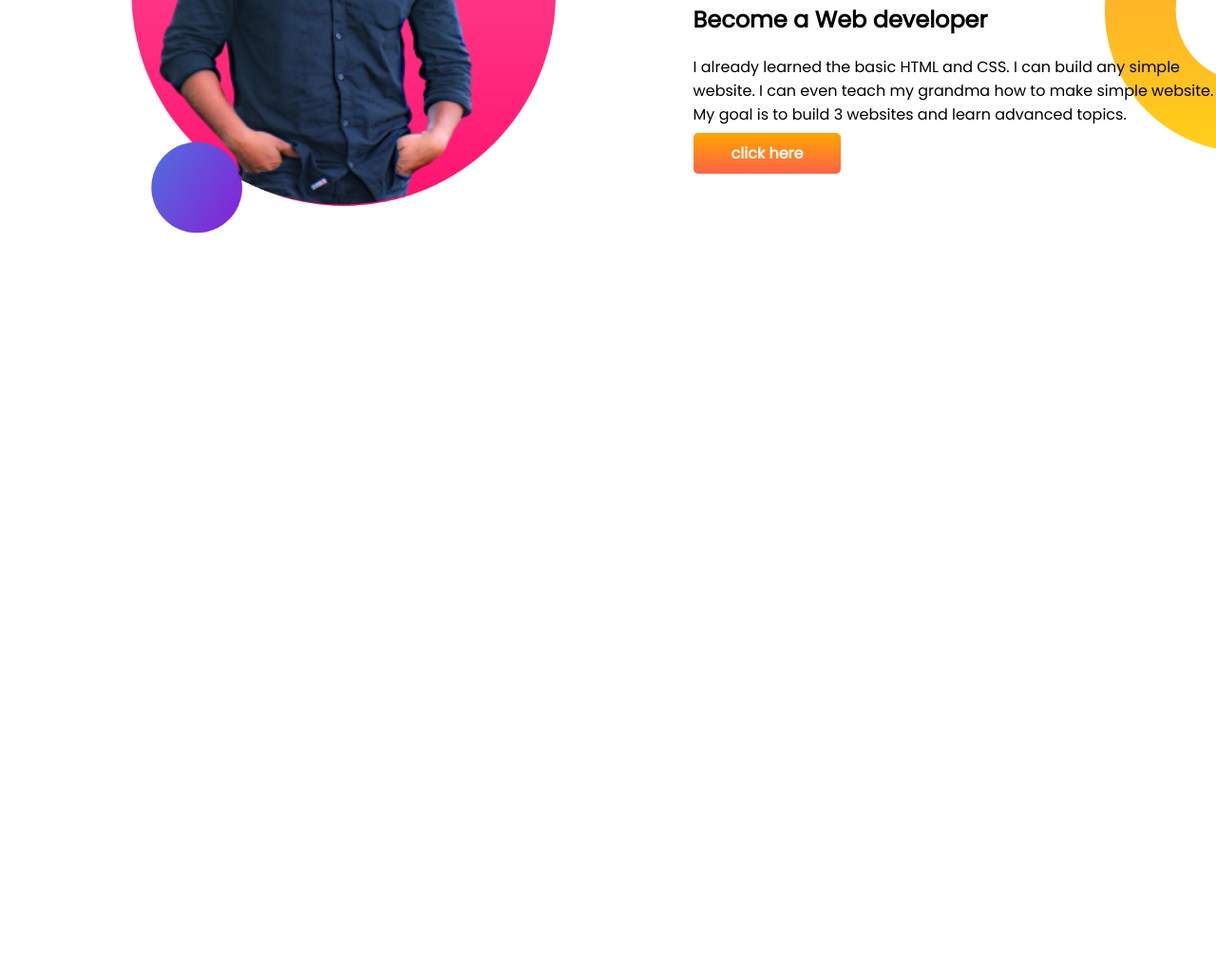
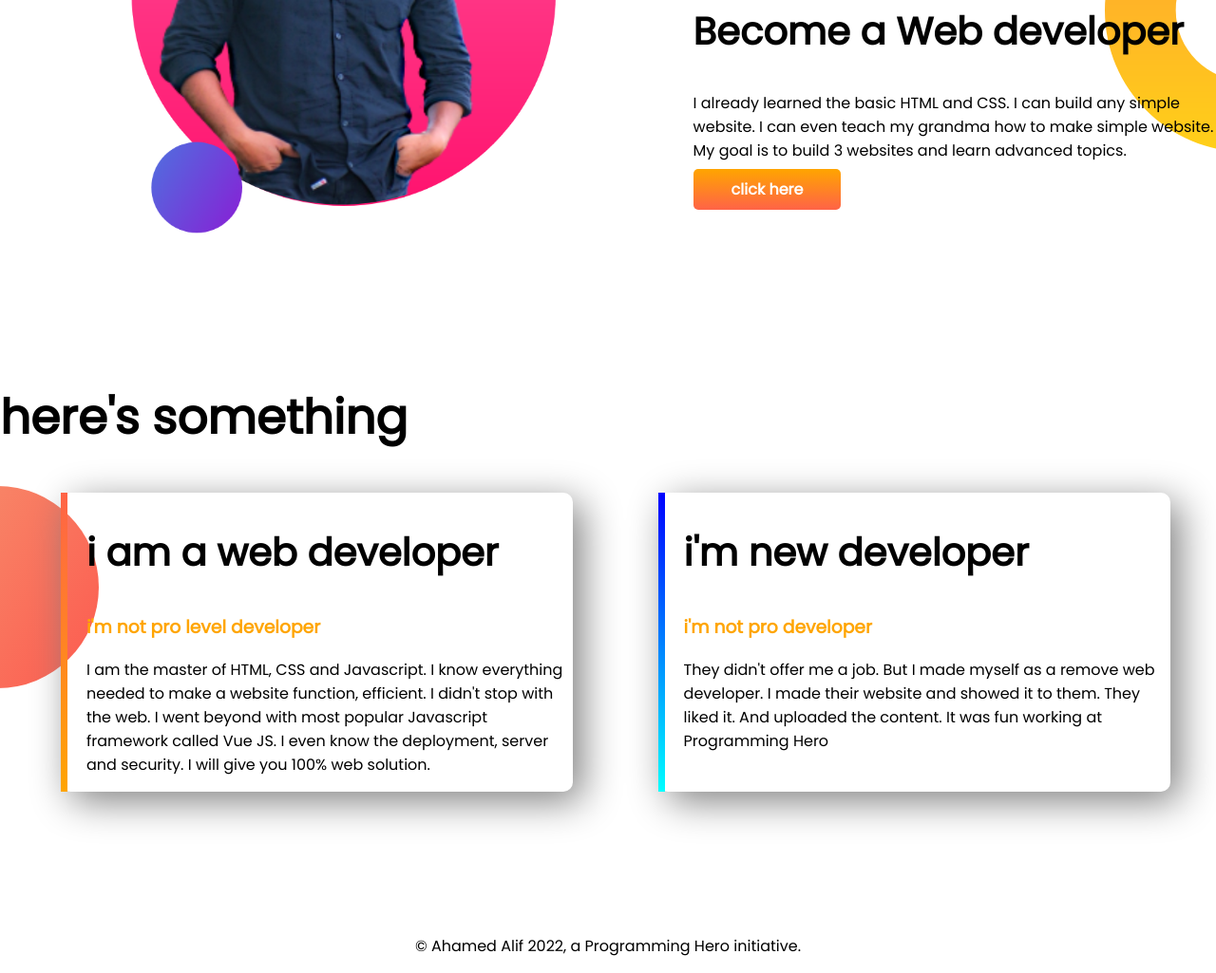
Before and after one commit to ahamed-alif/first-webside, a plain HTML site: page index.html in a window 1280 px wide. Shown: the part 879-1904 px from the top of the page at 95% size. Before the commit the page ends 1282 px from the top, so only its background shows below. Drawn offline with Linux system fonts and the light colour scheme.

Commit message:
last added

```diff
--- a/index.html
+++ b/index.html
@@ -13,7 +13,7 @@
 </head>
 
 <body>
-    <section class="background-benar">
+    <section class="background-benar flexible-container">
         <div class="half-width">
             <h1>Welcome To</h1>
             <h1><span class="color-name">Ahamed Alif</span> World !</h1>
@@ -30,7 +30,7 @@
         </div>
     </section>
 
-    <section class="other-sec">
+    <section class="other-sec flexible-container">
         <div class="half-width">
             <img src="images/my-bg2.png" alt="">
         </div>
@@ -43,6 +43,32 @@
             <a class="link-button" target="_blank" href="https://www.facebook.com">click here</a>
         </div>
     </section>
+
+    <section class="something-new">
+
+        <h1>here's something</h1>
+        <div class="flexible-container">
+            <div id="web-experience" class="experience-item">
+                <h2>i am a web developer</h2>
+                <h3 class="color-name">i'm not pro level developer</h3>
+                <p>I am the master of HTML, CSS and Javascript. I know everything needed to make a website function,
+                    efficient. I didn't stop with the web. I went beyond with most popular Javascript framework called
+                    Vue
+                    JS. I even know the deployment, server and security. I will give you 100% web solution.</p>
+            </div>
+
+            <div id="web-experience-other" class="experience-item">
+                <h2>i'm new developer</h2>
+                <h3 class="color-name">i'm not pro developer</h3>
+                <p>They didn't offer me a job. But I made myself as a remove web developer. I made their website and
+                    showed
+                    it to them. They liked it. And uploaded the content. It was fun working at Programming Hero</p>
+            </div>
+        </div>
+    </section>
+    <footer>
+        <p>© Ahamed Alif 2022, a Programming Hero initiative.</p>
+    </footer>
 </body>
 
 </html>
--- a/style.css
+++ b/style.css
@@ -7,11 +7,15 @@ h1 {
     font-size: 50px;
 }
 
+h2 {
+    font-size: 40px;
+}
+
 .color-name {
     color: orange;
 }
 
-section {
+.flexible-container {
     display: flex;
     margin-bottom: 150px;
 }
@@ -44,3 +48,34 @@ section {
     background-repeat: no-repeat;
     background-position: right;
 }
+
+.experience-item {
+    width: 40%;
+    margin-right: 2%;
+    margin-left: 5%;
+    padding-left: 20px;
+    border-radius: 10px;
+    box-shadow: 10px 10px 40px gray;
+}
+
+.something-new {
+    background-image: url(images/exp-bg.png);
+    background-repeat: no-repeat;
+    background-position: left;
+}
+
+#web-experience {
+    border-left: 7px solid;
+    border-image: linear-gradient(tomato, orange);
+    border-image-slice: 1;
+}
+
+#web-experience-other {
+    border-left: 7px solid;
+    border-image: linear-gradient(blue, cyan);
+    border-image-slice: 1;
+}
+
+footer p {
+    text-align: center;
+}
```
Also changed, not shown: showOff/1060.jpg (deleted), showOff/1631021768592-01.jpeg (deleted), showOff/1631381198068-01.jpeg (deleted), showOff/1635872547133-01.jpeg (deleted), showOff/one.jpeg (deleted), 4 other files.
